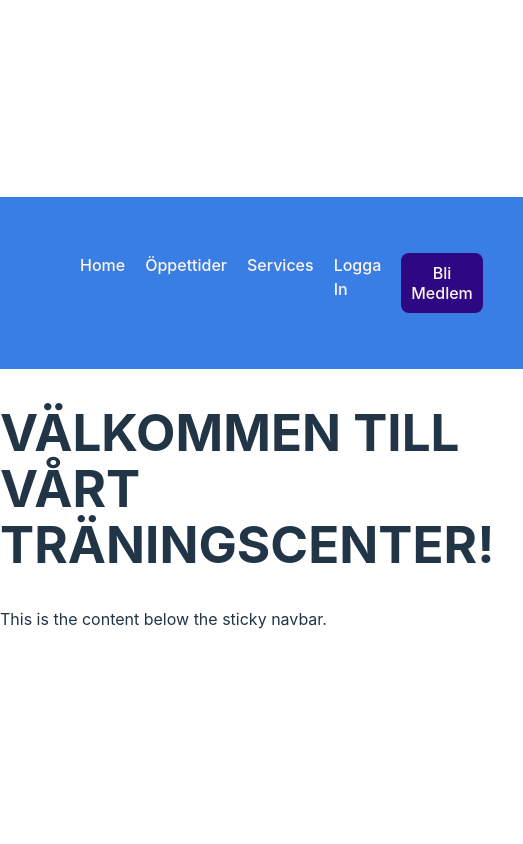
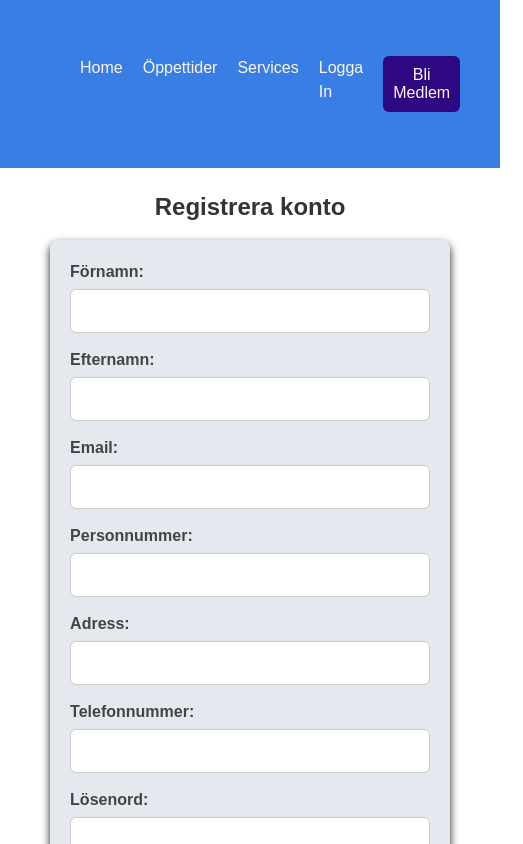
Before and after one commit to anne-kurvinen/MalFriAnn, a React (Vite) app in the folder frontend/: page /registrering in a window 390 px wide. Shown: the top 844 px of the page, 523 px wide, since content can reach past the window. Built offline with nearby package versions, Linux system fonts and the light colour scheme; no server answers.

Commit message:
Need to check main first

```diff
--- a/frontend/package.json
+++ b/frontend/package.json
@@ -11,7 +11,8 @@
   },
   "dependencies": {
     "react": "^18.3.1",
-    "react-dom": "^18.3.1"
+    "react-dom": "^18.3.1",
+    "react-router-dom": "^6.27.0"
   },
   "devDependencies": {
     "@eslint/js": "^9.13.0",
--- a/frontend/src/App.css
+++ b/frontend/src/App.css
@@ -1,7 +1,7 @@
 
 /* Sticky Navbar */
 .navbar {
-  position: sticky;
+  position: flexible;
   display: flex;
   top: 0;
   background-color: hsl(216, 77%, 56%);
--- a/frontend/src/App.jsx
+++ b/frontend/src/App.jsx
@@ -1,5 +1,7 @@
 import { useState, useEffect } from 'react';
 import './App.css';
+import { BrowserRouter as Router, Route, Routes, Link } from 'react-router-dom';
+import Registration from './Pages/Registration';
 
 function App() {
   const [dropdownOpen, setDropdownOpen] = useState(false);
@@ -9,30 +11,34 @@ function App() {
   };
 
   useEffect(() => {
+    // Kommentera bort fetch-anropet tills backend är på plats
+    /*
     fetch('/api')
       .then((response) => response.json())
       .then((result) => {
         alert(`Hello ${result.hello}!`)
-      })
-  }, [])
+      });
+    */
+    console.log("Simulerad backend-svar: Hello World");
+  }, []);
 
   return (
-    <div>
+    <Router>
       <nav className="navbar">
         <div className="navbar-container">
           <ul className="navbar-list">
-            <li><a href="/">Home</a></li>
-            <li><a href="/om-oss">Öppettider</a></li>
-            <li><a href="/services">Services</a></li>
-            <li><a href="/inlog">Logga In</a></li>
+            <li><Link to="/">Home</Link></li>
+            <li><Link to="/om-oss">Öppettider</Link></li>
+            <li><Link to="/services">Services</Link></li>
+            <li><Link to="/inlog">Logga In</Link></li>
             <li className="dropdown">
               <button className="dropdown-btn" onClick={toggleDropdown}>
                 Bli Medlem
               </button>
               {dropdownOpen && (
                 <ul className="dropdown-menu">
-                  <li><a href="/registrering">Registrering</a></li>
-                  <li><a href="/info">Info - Medlemskap</a></li>
+                  <li><Link to="/registrering">Registrering</Link></li>
+                  <li><Link to="/info">Info - Medlemskap</Link></li>
                 </ul>
               )}
             </li>
@@ -40,12 +46,22 @@ function App() {
         </div>
       </nav>
 
-            {/* Resten av din app-innehåll här */}
+      {/* Routes definierar vad som ska visas på respektive sida */}
+      <Routes>
+        <Route
+          path="/"
+          element={
             <div>
-        <h1>VÄLKOMMEN TILL VÅRT TRÄNINGSCENTER!</h1>
-        <p>This is the content below the sticky navbar.</p>
-      </div>
-    </div>
+              <h1>VÄLKOMMEN TILL VÅRT TRÄNINGSCENTER!</h1>
+              <p>This is the content below the sticky navbar.</p>
+            </div>
+          }
+        />
+        <Route path="/registrering" element={<Registration />} />
+        {/* Lägg till fler rutter här */}
+      </Routes>
+    </Router>
   );
 }
+
 export default App;
--- /dev/null
+++ b/frontend/src/Pages/Registration-style.css
@@ -0,0 +1,148 @@
+/* Registreringssida grundläggande stil */
+
+body {
+  background-color: #fff; /* Vit bakgrund för hela sidan */
+  font-family: Arial, sans-serif;
+}
+
+.registration-container {
+  display: flex;
+  flex-direction: column;
+  align-items: center;
+  justify-content: center;
+  min-height: 100vh;
+  padding: 20px;
+}
+
+h1 {
+  color: #333;
+  font-family: 'Arial', sans-serif;
+  font-size: 2rem;
+  margin-bottom: 20px;
+}
+
+.error-message {
+  color: #d9534f;
+  font-size: 1rem;
+  margin-bottom: 20px;
+  text-align: center;
+}
+
+/* Formulärstil */
+form {
+  background-color: #e5e8ee;
+  padding: 30px;
+  border-radius: 8px;
+  box-shadow: 0 4px 8px rgba(0, 0, 0, 0.9);
+  width: 100%;
+  max-width: 400px;
+  box-sizing: border-box;
+}
+
+form div {
+  margin-bottom: 15px;
+}
+
+form label {
+  display: block;
+  font-weight: 600;
+  color: #444;
+  margin-bottom: 5px;
+}
+
+/* Inmatningsfält */
+form input {
+  width: 100%;
+  padding: 12px;
+  border-radius: 6px;
+  border: 1px solid #ccc;
+  font-size: 1rem;
+  color: #333;
+  background-color: #fff; /* Säkerställer vit bakgrund för inmatningsfälten */
+  box-sizing: border-box;
+}
+
+/* Fokuserad inmatning */
+form input:focus {
+  border-color: #4d90fe;
+  outline: none;
+  box-shadow: 0 0 8px rgba(77, 144, 254, 0.4);
+}
+
+button {
+  width: 100%;
+  padding: 12px;
+  background-color: #4d90fe;
+  color: white;
+  border-radius: 6px;
+  border: none;
+  font-size: 1.1rem;
+  cursor: pointer;
+  transition: background-color 0.3s;
+}
+
+button:hover {
+  background-color: #3578e5;
+}
+
+button:disabled {
+  background-color: #cccccc;
+  cursor: not-allowed;
+}
+
+/* Popup-stil */
+.popup {
+  position: fixed;
+  top: 0;
+  left: 0;
+  width: 100%;
+  height: 100%;
+  display: flex;
+  justify-content: center;
+  align-items: center;
+  z-index: 1000; /* Se till att den är över andra element */
+}
+
+.popup-content {
+  background-color: white;
+  padding: 20px;
+  border-radius: 8px;
+  text-align: center;
+  width: 80%;
+  max-width: 400px;
+}
+
+.popup-message {
+  color: green;
+  font-size: 18px;
+  margin-bottom: 20px;
+}
+
+.close-popup {
+  background-color: green;
+  color: white;
+  border: none;
+  padding: 10px 20px;
+  cursor: pointer;
+  font-size: 16px;
+  border-radius: 5px;
+}
+
+.close-popup:hover {
+  background-color: darkgreen;
+}
+
+/* Responsiv design */
+@media (max-width: 600px) {
+  .registration-container {
+    padding: 10px;
+  }
+
+  form {
+    padding: 20px;
+  }
+
+  h1 {
+    font-size: 1.5rem;
+  }
+}
--- a/frontend/src/Registration.jsx
+++ b/frontend/src/Pages/Registration.jsx
@@ -1,4 +1,5 @@
 import React, { useState } from 'react';
+import './Registration-style.css';
 
 const RegistrationPage = () => {
   const [formData, setFormData] = useState({
@@ -14,6 +15,7 @@ const RegistrationPage = () => {
 
   const [error, setError] = useState('');
   const [loading, setLoading] = useState(false);
+  const [success, setSuccess] = useState(false);
 
   const handleChange = (e) => {
     const { name, value } = e.target;
@@ -26,7 +28,7 @@ const RegistrationPage = () => {
       return false;
     }
 
-    // Lägg till validering här för e-post och personnummer
+    // Lägg till validering här för e-post och personnummer om det behövs
 
     return true;
   };
@@ -38,34 +40,36 @@ const RegistrationPage = () => {
 
     setLoading(true);
     setError('');
+    setSuccess(false);
 
-    // Skicka formulärdata till din backend
-    try {
-      const response = await fetch('/api/register', {
-        method: 'POST',
-        headers: {
-          'Content-Type': 'application/json',
-        },
-        body: JSON.stringify(formData),
-      });
+    // Simulera registrering utan backend
+    setTimeout(() => {
+      console.log('Simulerad registrering med data:', formData);
+      setLoading(false);
+      setSuccess(true); // Visa bekräftelsemeddelandet
+    }, 1000);
+  };
 
-      if (!response.ok) {
-        throw new Error('Registreringen misslyckades');
-      }
-
-      const data = await response.json();
-      console.log('Registrering lyckades:', data);
-    } catch (error) {
-      setError('Ett fel inträffade vid registreringen.');
-    } finally {
-      setLoading(false);
-    }
+  // Funktion för att stänga popupen
+  const closePopup = () => {
+    setSuccess(false); // Stänger popupen när användaren klickar på "OK"
   };
 
   return (
     <div className="registration-container">
       <h1>Registrera konto</h1>
       {error && <div className="error-message">{error}</div>}
+
+      {/* Popup när registreringen lyckas */}
+      {success && (
+        <div className="popup">
+          <div className="popup-content">
+            <p className="popup-message">Registrering lyckades!</p>
+            <button className="close-popup" onClick={closePopup}>OK</button>
+          </div>
+        </div>
+      )}
+
       <form onSubmit={handleSubmit}>
         <div>
           <label>Förnamn:</label>
```
Also changed, not shown: 1 other file (tests, documents, lock files or other folders).
